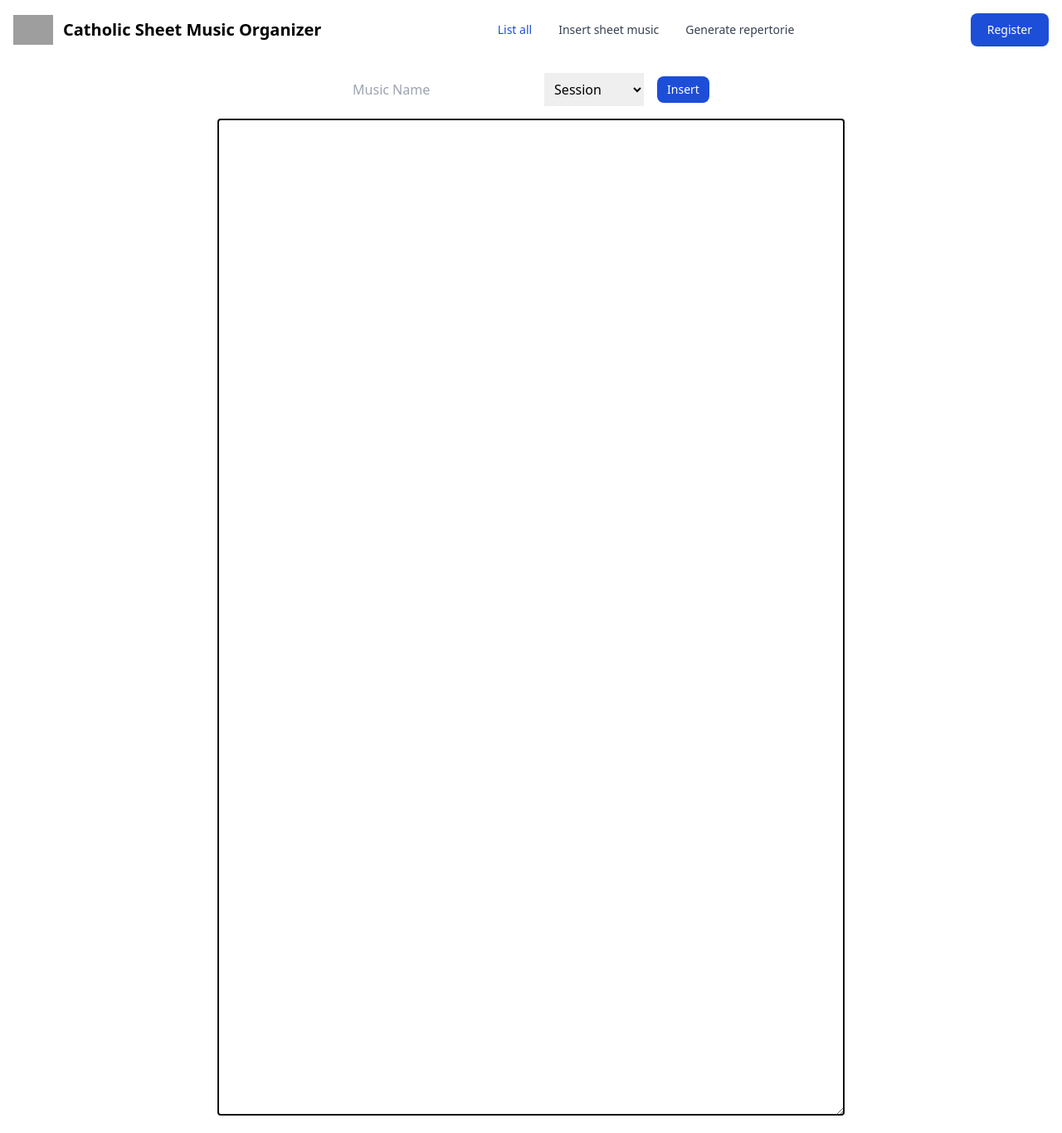
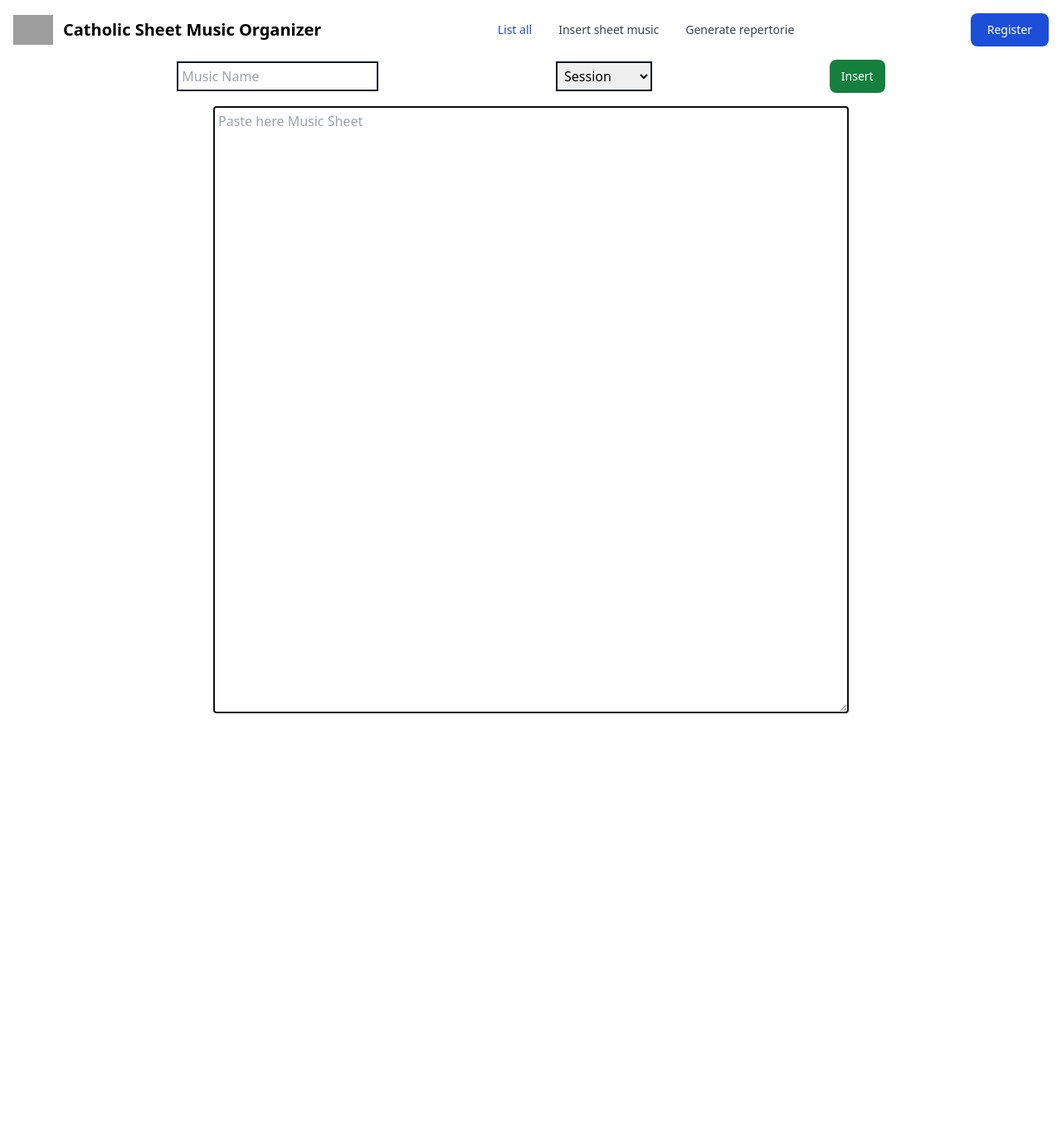
Before and after one commit to FernandoAvellar/cs50_FinalProject, a Flask app: page /insert in a window 1280 px wide. Shown: the whole page at 83% size. After the commit the page ends 860 px from the top, so only its background shows below. Run offline with Flask 3, Linux system fonts and the light colour scheme; some libraries are stand-ins or nearby versions; grey boxes are pictures that could not be loaded.

Commit message:
apos conseguir inserir nova cifra

```diff
--- a/app.py
+++ b/app.py
@@ -40,7 +40,16 @@ def list():
 
 @app.route("/insert", methods=["GET", "POST"])
 def insert():
-    return render_template("insert.html", sessions = SESSOES_DA_MISSA.values())
+    if request.method == "POST":
+        nome = request.form.get("name")
+        sessao = request.form.get("session")
+        cifra = request.form.get("music_sheet")
+
+        db.execute("INSERT INTO cifras (nome, sessao, cifra) VALUES(?, ?, ?)", nome, sessao, cifra)
+
+        return redirect('/')
+    else:
+        return render_template("insert.html", sessions = SESSOES_DA_MISSA.values())
 
 if __name__ == '__main__':
 	app.run(debug=True)
--- a/static/dist/css/output.css
+++ b/static/dist/css/output.css
@@ -731,6 +739,10 @@ video {
   display: none;
 }
 
+.h-10 {
+  height: 2.5rem;
+}
+
 .h-4 {
   height: 1rem;
 }
@@ -743,10 +755,6 @@ video {
   height: 2.25rem;
 }
 
-.h-10 {
-  height: 2.5rem;
-}
-
 .w-1\/2 {
   width: 50%;
 }
@@ -763,20 +771,24 @@ video {
   width: 16rem;
 }
 
+.w-8 {
+  width: 2rem;
+}
+
+.w-auto {
+  width: auto;
+}
+
 .w-full {
   width: 100%;
 }
 
-.w-auto {
-  width: auto;
-}
-
-.w-10 {
-  width: 2.5rem;
-}
-
-.w-8 {
-  width: 2rem;
+.w-14 {
+  width: 3.5rem;
+}
+
+.w-2\/3 {
+  width: 66.666667%;
 }
 
 .max-w-screen-xl {
@@ -951,8 +967,21 @@ video {
   border-width: 0px;
 }
 
+.border-2 {
+  border-width: 2px;
+}
+
 .border-b {
   border-bottom-width: 1px;
+}
+
+.border-solid {
+  border-style: solid;
+}
+
+.border-blue-400 {
+  --tw-border-opacity: 1;
+  border-color: rgb(96 165 250 / var(--tw-border-opacity));
 }
 
 .border-blue-600 {
@@ -980,9 +1009,30 @@ video {
   border-color: rgb(209 213 219 / var(--tw-border-opacity));
 }
 
-.border-blue-400 {
+.border-indigo-600 {
   --tw-border-opacity: 1;
-  border-color: rgb(96 165 250 / var(--tw-border-opacity));
+  border-color: rgb(79 70 229 / var(--tw-border-opacity));
+}
+
+.border-indigo-300 {
+  --tw-border-opacity: 1;
+  border-color: rgb(165 180 252 / var(--tw-border-opacity));
+}
+
+.border-indigo-400 {
+  --tw-border-opacity: 1;
+  border-color: rgb(129 140 248 / var(--tw-border-opacity));
+}
+
+.border-gray-900 {
+  --tw-border-opacity: 1;
+  border-color: rgb(17 24 39 / var(--tw-border-opacity));
+}
+
+.border-x-indigo-400 {
+  --tw-border-opacity: 1;
+  border-left-color: rgb(129 140 248 / var(--tw-border-opacity));
+  border-right-color: rgb(129 140 248 / var(--tw-border-opacity));
 }
 
 .bg-blue-700 {
@@ -1023,6 +1073,11 @@ video {
   background-color: rgb(255 255 255 / 0.5);
 }
 
+.bg-green-700 {
+  --tw-bg-opacity: 1;
+  background-color: rgb(21 128 61 / var(--tw-bg-opacity));
+}
+
 .p-1 {
   padding: 0.25rem;
 }
@@ -1048,6 +1107,11 @@ video {
   padding-right: 0.5rem;
 }
 
+.px-3 {
+  padding-left: 0.75rem;
+  padding-right: 0.75rem;
+}
+
 .px-4 {
   padding-left: 1rem;
   padding-right: 1rem;
@@ -1058,6 +1122,16 @@ video {
   padding-right: 1.25rem;
 }
 
+.py-1 {
+  padding-top: 0.25rem;
+  padding-bottom: 0.25rem;
+}
+
+.py-1\.5 {
+  padding-top: 0.375rem;
+  padding-bottom: 0.375rem;
+}
+
 .py-2 {
   padding-top: 0.5rem;
   padding-bottom: 0.5rem;
@@ -1073,24 +1147,9 @@ video {
   padding-bottom: 0.75rem;
 }
 
-.py-5 {
-  padding-top: 1.25rem;
-  padding-bottom: 1.25rem;
-}
-
-.px-3 {
-  padding-left: 0.75rem;
-  padding-right: 0.75rem;
-}
-
-.py-1 {
-  padding-top: 0.25rem;
-  padding-bottom: 0.25rem;
-}
-
-.py-1\.5 {
-  padding-top: 0.375rem;
-  padding-bottom: 0.375rem;
+.px-3\.5 {
+  padding-left: 0.875rem;
+  padding-right: 0.875rem;
 }
 
 .pl-3 {
--- a/templates/insert.html
+++ b/templates/insert.html
@@ -2,37 +2,39 @@
 main %}
 
 <form action="/insert" method="post">
-  <div
-    class="m-4 p-2 w-8 h-10 mx-auto flex flex-row items-center justify-center"
-  >
+  <div class="flex flex-row items-center mx-auto w-2/3">
     <input
       autocomplete="off"
-      class="mx-auto w-auto"
+      class="border-solid border-2 border-gray-900 p-1"
       min="0"
-      name="nome"
+      name="name"
       placeholder="Music Name"
       type="text"
     />
-    <select class="mx-auto w-auto p-2" name="session">
+    <select
+      class="mx-auto w-auto border-solid border-2 border-gray-900 p-1"
+      name="session"
+    >
       <option disabled selected>Session</option>
       {% for session in sessions %}
       <option value="{{session}}">{{session}}</option>
       {% endfor %}
     </select>
     <button
-      class="m-4 p-2 text-white bg-blue-700 hover:bg-blue-800 focus:ring-4 focus:outline-none focus:ring-blue-300 font-medium rounded-lg text-sm px-3 py-1.5 text-center mr-3 md:mr-0 dark:bg-blue-600 dark:hover:bg-blue-700 dark:focus:ring-blue-800"
+      class="text-white bg-green-700 hover:bg-green-800 focus:ring-4 focus:outline-none focus:ring-green-300 font-medium rounded-lg text-sm px-3.5 py-2.5 text-center"
       type="submit"
     >
       Insert
     </button>
   </div>
-  <div class="m-4">
+  <div class="mt-4">
     <textarea
-      class="mx-auto w-auto border-blue-400"
+      class="border-solid border-2 border-gray-900 p-1"
       autofocus
       autocomplete="off"
-      name="texto"
-      rows="50"
+      name="music_sheet"
+      placeholder="Paste here Music Sheet"
+      rows="30"
       cols="80"
     ></textarea>
   </div>
```
Also changed, not shown: other parts of static/dist/css/output.css (+36 -6 lines), database/database.db.
